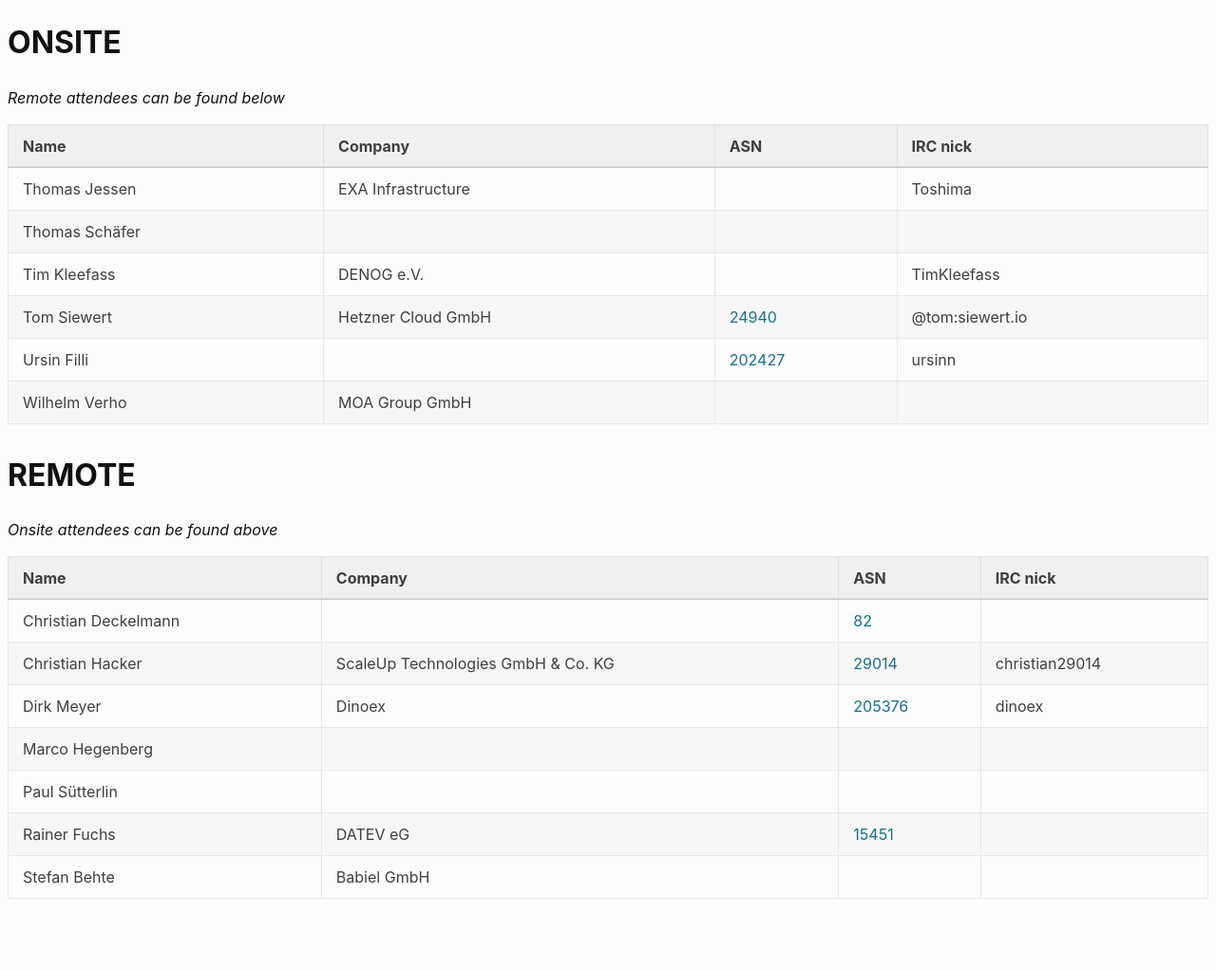
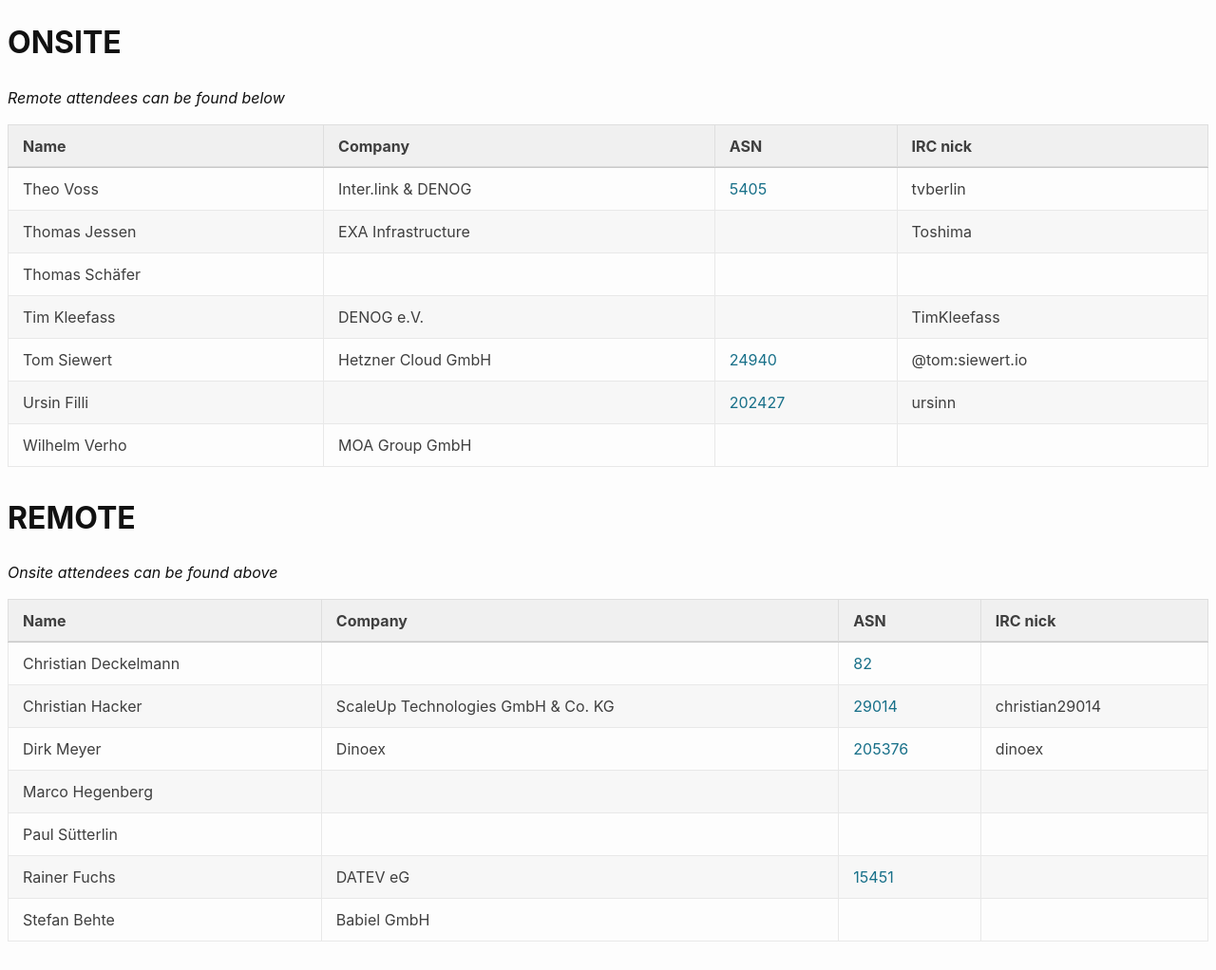
Before and after one commit to denog/pretix-attendeelist, a Jekyll site: the page built from denog16/index.markdown, in a window 1280 px wide and 1022 px high. Shown: the whole window at 95% size. Built offline with Jekyll 4.4.1, drawn with Linux system fonts in a browser that asks for light colours.

Commit message:
Latest data: Fri Jul 19 08:30:38 UTC 2024

```diff
--- a/_data/attendees_denog16_onsite.json
+++ b/_data/attendees_denog16_onsite.json
@@ -1,4 +1,10 @@
 [
+  {
+    "name": "Theo Voss",
+    "company": "Inter.link & DENOG",
+    "irc": "tvberlin",
+    "asn": "5405"
+  },
   {
     "name": "Thomas Jessen",
     "company": "EXA Infrastructure",
```
